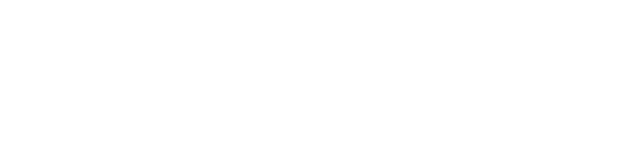
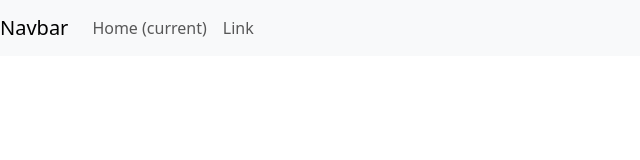
Before and after one commit to celiavaney/git-exo-2-groupe, a plain HTML site: page index.html in a window 1280 px wide. Shown: the whole page, without its empty margins (0-640 px from the left). Drawn offline with nearby package versions, Linux system fonts and the light colour scheme.

Commit message:
ajout navbar

```diff
--- a/index.html
+++ b/index.html
@@ -10,7 +10,22 @@
 </head>
 <body>
     <header>
-
+        <nav class="navbar navbar-expand-lg navbar-light bg-light">
+            <a class="navbar-brand" href="#">Navbar</a>
+            <button class="navbar-toggler" type="button" data-toggle="collapse" data-target="#navbarSupportedContent" aria-controls="navbarSupportedContent" aria-expanded="false" aria-label="Toggle navigation">
+              <span class="navbar-toggler-icon"></span>
+            </button>
+            <div class="collapse navbar-collapse" id="navbarSupportedContent">
+              <ul class="navbar-nav mr-auto">
+                <li class="nav-item active">
+                  <a class="nav-link" href="#">Home <span class="sr-only">(current)</span></a>
+                </li>
+                <li class="nav-item">
+                  <a class="nav-link" href="#">Link</a>
+                </li>
+              </ul>
+            </div>
+        </nav>
     </header>
 
     <main>
```
